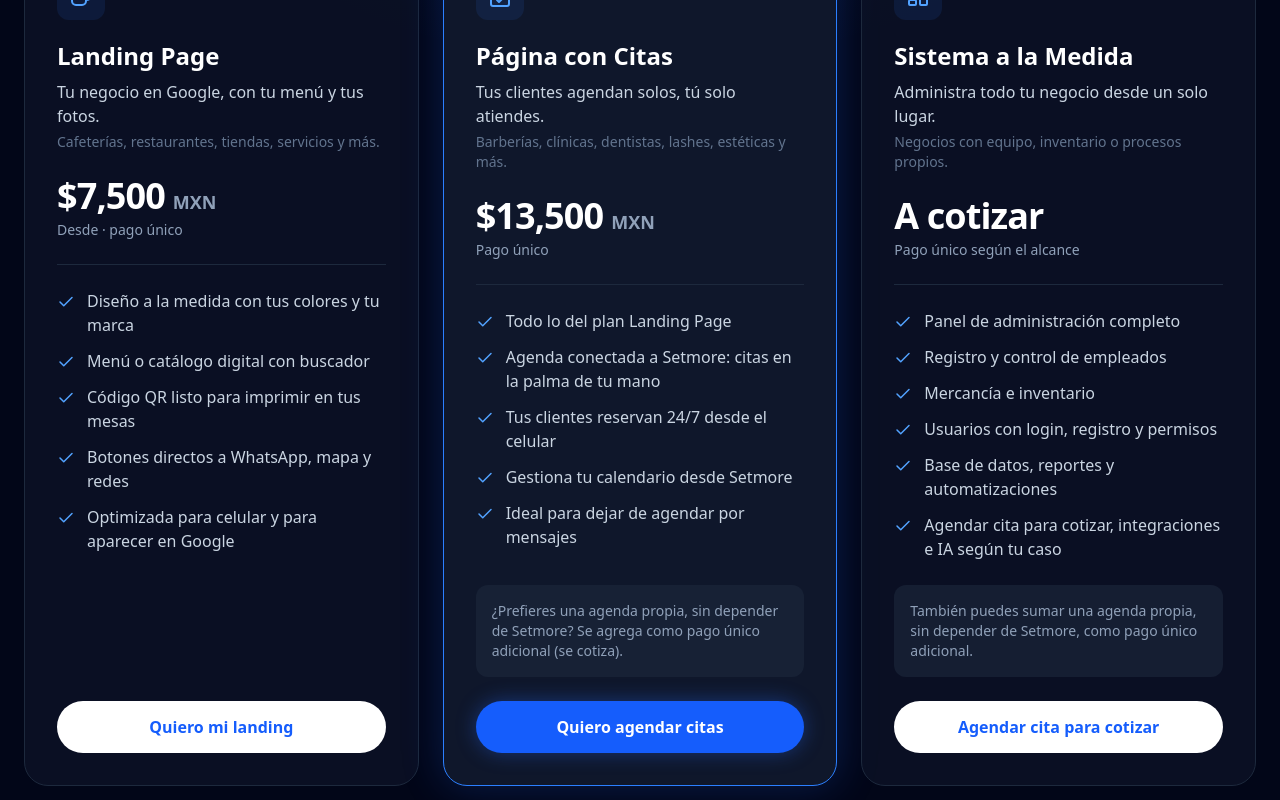
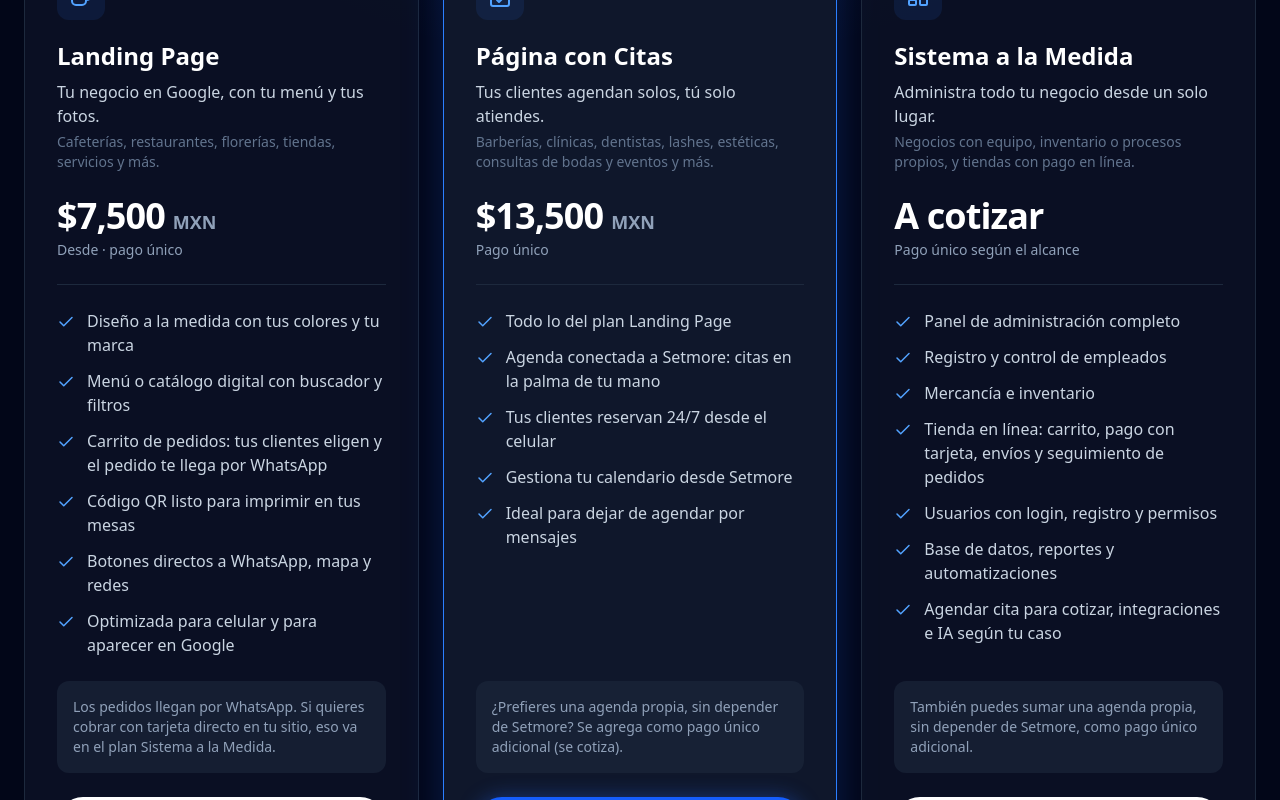
Before and after one commit to jxzix/cybervision, a React (Vite) app: page / in a window 1280 px wide. Shown: the part 3940-4740 px from the top of the page. Built offline with nearby package versions, Linux system fonts and the light colour scheme.

Commit message:
Amplía los planes para tiendas y florerías: carrito por WhatsApp y tienda en línea

```diff
--- a/src/components/Pricing.tsx
+++ b/src/components/Pricing.tsx
@@ -26,17 +26,19 @@ const plansEs: Plan[] = [
     icon: <Coffee size={24} />,
     name: 'Landing Page',
     tagline: 'Tu negocio en Google, con tu menú y tus fotos.',
-    examples: 'Cafeterías, restaurantes, tiendas, servicios y más.',
+    examples: 'Cafeterías, restaurantes, florerías, tiendas, servicios y más.',
     price: '$7,500',
     currency: 'MXN',
     priceNote: 'Desde · pago único',
     features: [
       'Diseño a la medida con tus colores y tu marca',
-      'Menú o catálogo digital con buscador',
+      'Menú o catálogo digital con buscador y filtros',
+      'Carrito de pedidos: tus clientes eligen y el pedido te llega por WhatsApp',
       'Código QR listo para imprimir en tus mesas',
       'Botones directos a WhatsApp, mapa y redes',
       'Optimizada para celular y para aparecer en Google',
     ],
+    extra: 'Los pedidos llegan por WhatsApp. Si quieres cobrar con tarjeta directo en tu sitio, eso va en el plan Sistema a la Medida.',
     cta: 'Quiero mi landing',
     message: 'Hola, me interesa el plan de Landing Page (desde $7,500) de CyberVision 👀',
   },
@@ -44,7 +46,7 @@ const plansEs: Plan[] = [
     icon: <CalendarCheck size={24} />,
     name: 'Página con Citas',
     tagline: 'Tus clientes agendan solos, tú solo atiendes.',
-    examples: 'Barberías, clínicas, dentistas, lashes, estéticas y más.',
+    examples: 'Barberías, clínicas, dentistas, lashes, estéticas, consultas de bodas y eventos y más.',
     price: '$13,500',
     currency: 'MXN',
     priceNote: 'Pago único',
@@ -64,13 +66,14 @@ const plansEs: Plan[] = [
     icon: <LayoutDashboard size={24} />,
     name: 'Sistema a la Medida',
     tagline: 'Administra todo tu negocio desde un solo lugar.',
-    examples: 'Negocios con equipo, inventario o procesos propios.',
+    examples: 'Negocios con equipo, inventario o procesos propios, y tiendas con pago en línea.',
     price: 'A cotizar',
     priceNote: 'Pago único según el alcance',
     features: [
       'Panel de administración completo',
       'Registro y control de empleados',
       'Mercancía e inventario',
+      'Tienda en línea: carrito, pago con tarjeta, envíos y seguimiento de pedidos',
       'Usuarios con login, registro y permisos',
       'Base de datos, reportes y automatizaciones',
       'Agendar cita para cotizar, integraciones e IA según tu caso',
@@ -86,17 +89,19 @@ const plansEn: Plan[] = [
     icon: <Coffee size={24} />,
     name: 'Landing Page',
     tagline: 'Your business on Google, with your menu and your photos.',
-    examples: 'Cafés, restaurants, shops, services and more.',
+    examples: 'Cafés, restaurants, florists, shops, services and more.',
     price: '$390',
     currency: 'USD',
     priceNote: 'From · one-time payment',
     features: [
       'Custom design with your colors and brand',
-      'Digital menu or catalog with search',
+      'Digital menu or catalog with search and filters',
+      'Order cart: your customers choose and the order reaches you on WhatsApp',
       'QR code ready to print for your tables',
       'Direct buttons to WhatsApp, map and social media',
       'Optimized for mobile and to show up on Google',
     ],
+    extra: 'Orders arrive on WhatsApp. If you want to charge by card directly on your site, that is part of the Custom System plan.',
     cta: 'I want my landing page',
     message: "Hello, I'm interested in CyberVision's Landing Page plan (from $390 USD) 👀",
   },
@@ -104,7 +109,7 @@ const plansEn: Plan[] = [
     icon: <CalendarCheck size={24} />,
     name: 'Booking Website',
     tagline: 'Your clients book on their own, you just serve them.',
-    examples: 'Barbershops, clinics, dentists, lashes, salons and more.',
+    examples: 'Barbershops, clinics, dentists, lashes, salons, wedding and event consultations and more.',
     price: '$700',
     currency: 'USD',
     priceNote: 'One-time payment',
@@ -124,13 +129,14 @@ const plansEn: Plan[] = [
     icon: <LayoutDashboard size={24} />,
     name: 'Custom System',
     tagline: 'Run your whole business from one place.',
-    examples: 'Businesses with a team, inventory or their own processes.',
+    examples: 'Businesses with a team, inventory or their own processes, and online stores with payments.',
     price: 'Custom quote',
     priceNote: 'One-time payment depending on scope',
     features: [
       'Full admin panel',
       'Employee records and management',
       'Merchandise and inventory',
+      'Online store: cart, card payments, shipping and order tracking',
       'Users with login, sign-up and permissions',
       'Database, reports and automations',
       'Book a call to get a quote, integrations and AI depending on your case',
--- a/vite.deploy.config.ts
+++ b/vite.deploy.config.ts
@@ -8,9 +8,9 @@ export default defineConfig((env) =>
     build: {
       rollupOptions: {
         output: {
-          entryFileNames: 'assets/[name]-[hash]-r12.js',
-          chunkFileNames: 'assets/[name]-[hash]-r12.js',
-          assetFileNames: 'assets/[name]-[hash]-r12[extname]',
+          entryFileNames: 'assets/[name]-[hash]-r13.js',
+          chunkFileNames: 'assets/[name]-[hash]-r13.js',
+          assetFileNames: 'assets/[name]-[hash]-r13[extname]',
         },
       },
     },
```
